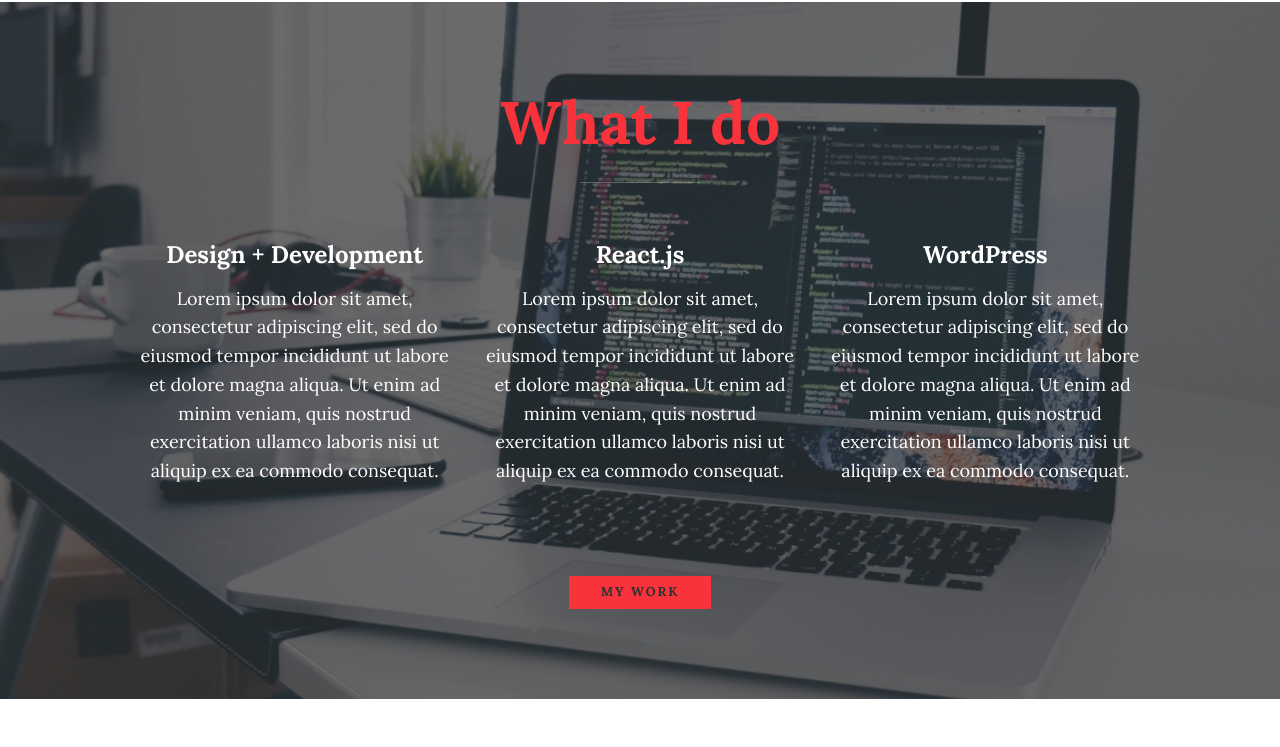
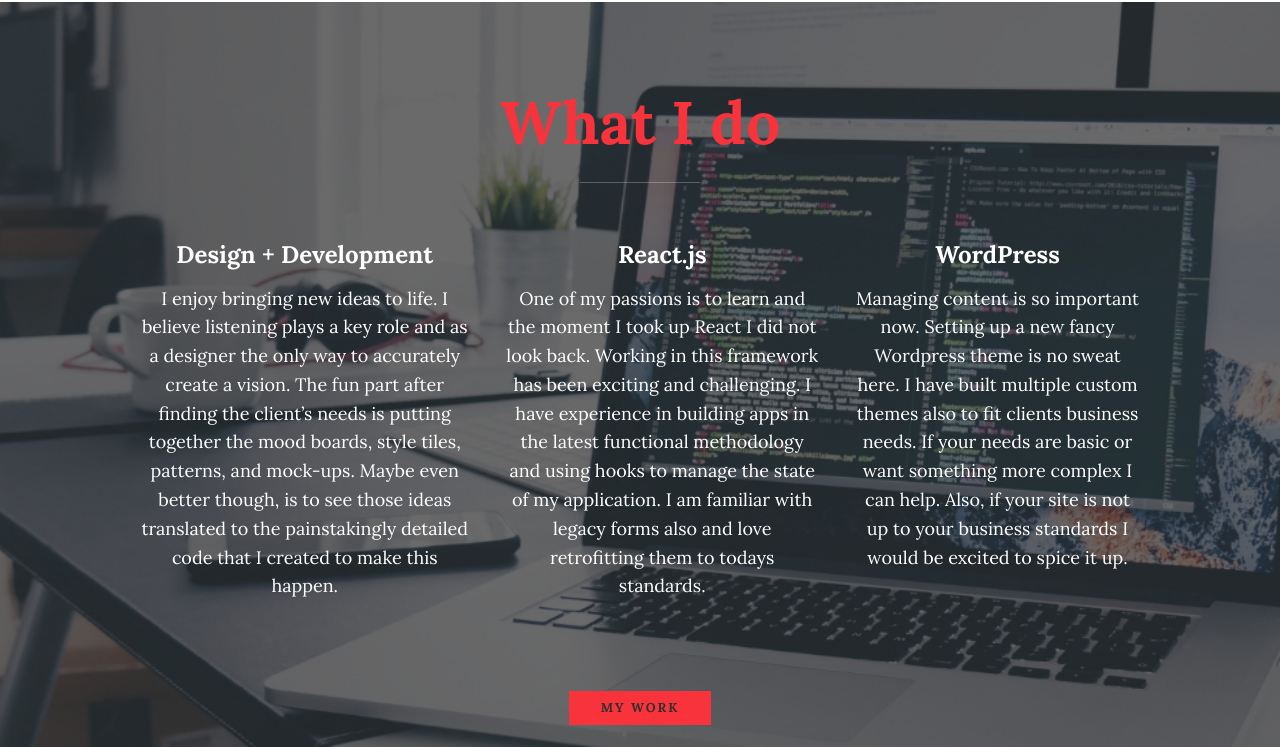
Before and after one commit to trcwrx78/portfolio-dos, a React (Create React App) app: page / in a window 1280 px wide. Shown: the part 495-1242 px from the top of the page. Built offline with nearby package versions, Linux system fonts and the light colour scheme.

Commit message:
Added copy to services page

```diff
--- a/src/components/Services.js
+++ b/src/components/Services.js
@@ -7,20 +7,23 @@ function Services() {
             <div className="services">
                 <div className="service">
                     <h3>Design + Development</h3>
-                    <p>Lorem ipsum dolor sit amet, consectetur adipiscing elit, sed do eiusmod tempor incididunt ut labore et dolore magna aliqua.
-                        Ut enim ad minim veniam, quis nostrud exercitation ullamco laboris nisi ut aliquip ex ea commodo consequat.</p>
+                    <p>I enjoy bringing new ideas to life. I believe listening plays a key role and as a designer the only way to accurately
+                        create a vision. The fun part after finding the client’s needs is putting together the mood boards, style tiles, patterns,
+                        and mock-ups. Maybe even better though, is to see those ideas translated to the painstakingly detailed code that I created to make this happen.</p>
                 </div>
 
                 <div className="service">
                     <h3>React.js</h3>
-                    <p>Lorem ipsum dolor sit amet, consectetur adipiscing elit, sed do eiusmod tempor incididunt ut labore et dolore magna aliqua.
-                        Ut enim ad minim veniam, quis nostrud exercitation ullamco laboris nisi ut aliquip ex ea commodo consequat.</p>
+                    <p>One of my passions is to learn and the moment I took up React I did not look back. Working in this framework has been
+                        exciting and challenging. I have experience in building apps in the latest functional methodology and using hooks to manage
+                        the state of my application. I am familiar with legacy forms also and love retrofitting them to todays standards.</p>
                 </div>
 
                 <div className="service">
                     <h3>WordPress</h3>
-                    <p>Lorem ipsum dolor sit amet, consectetur adipiscing elit, sed do eiusmod tempor incididunt ut labore et dolore magna aliqua.
-                        Ut enim ad minim veniam, quis nostrud exercitation ullamco laboris nisi ut aliquip ex ea commodo consequat.</p>
+                    <p>Managing content is so important now. Setting up a new fancy Wordpress theme is no sweat here. I have built multiple custom themes
+                        also to fit clients business needs. If your needs are basic or want something more complex I can help. Also, if your site is not
+                        up to your business standards I would be excited to spice it up.</p>
                 </div>
             </div>
 
```
